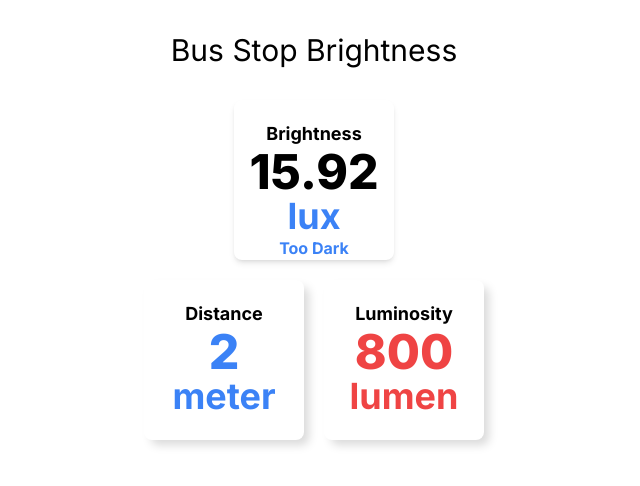
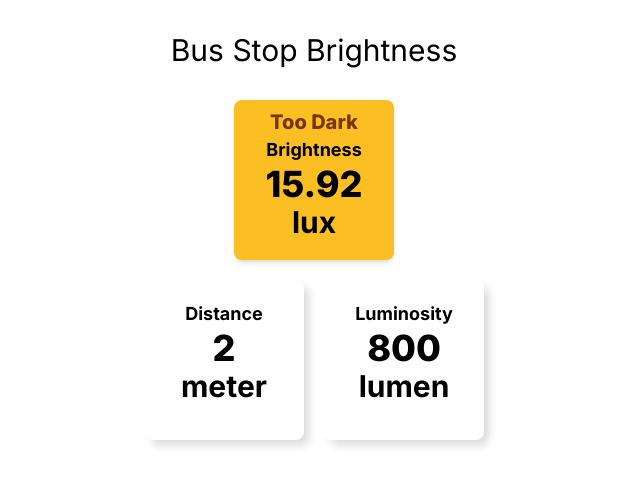
Before and after one commit to Nacnano/embbed-lab-final-project, a Next.js app in the folder web/: page / in a window 1280 px wide. Shown: the top 486 px of the page, without its empty margins (326-966 px from the left). Built offline with nearby package versions, Linux system fonts and the light colour scheme.

Commit message:
feat: refactor threshold

```diff
--- a/web/src/components/BrightnessCard.tsx
+++ b/web/src/components/BrightnessCard.tsx
@@ -1,3 +1,4 @@
+import { threshold } from "@/data/threshold";
 import React from "react";
 
 interface StatusCardProps {
@@ -6,38 +7,42 @@
 
 const StatusCard: React.FC<StatusCardProps> = ({ value }) => {
   let brightnessStatus = "";
-  if (value > 100) {
+  let backgroundColor = "";
+  if (value > threshold.bright) {
     brightnessStatus = "Too Bright";
-  } else if (value < 20) {
+    backgroundColor = "red-500";
+  } else if (value < threshold.dark) {
     brightnessStatus = "Too Dark";
+    backgroundColor = "red-500";
   } else {
     brightnessStatus = "OK";
+    backgroundColor = "green";
   }
 
   return (
-    <div className="w-40 h-40 bg-white rounded-lg justify-center items-center pt-5 shadow-md">
-      <div className="text-center font-bold text-lg">Brightness</div>
-      <div
-        className={`text-center font-extrabold text-5xl text-blue-500"
-        }`}
-      >
-        {value.toFixed(2)}
-      </div>
-      <div className="text-center font-bold text-4xl text-blue-500">lux</div>
-
-      <div className="text-center font-bold">
+    <div
+      className={`w-40 h-40 rounded-lg justify-center items-center pt-2 shadow-md ${
+        threshold.dark <= value && value <= threshold.dark
+          ? "bg-green-400"
+          : "bg-amber-400"
+      }`}
+    >
+      <div className="text-center font-extrabold text-xl">
         <span
           className={`${
-            value > 80
-              ? "text-red-500"
-              : value < 20
-              ? "text-blue-500"
-              : "text-green-500"
+            threshold.dark <= value && value <= threshold.dark
+              ? "text-green-900"
+              : "text-amber-900"
           }`}
         >
           {brightnessStatus}
         </span>
       </div>
+      <div className="text-center font-bold text-lg">Brightness</div>
+      <div className={`text-center font-extrabold text-4xl`}>
+        {value.toFixed(2)}
+      </div>
+      <div className="text-center font-bold text-3xl">lux</div>
     </div>
   );
 };
--- a/web/src/components/InfoCard.tsx
+++ b/web/src/components/InfoCard.tsx
@@ -22,7 +22,7 @@
     case InfoType.Luminosity:
       title = "Luminosity";
       unit = "lumen";
-      color = "red-500";
+      color = "blue-500";
       break;
     default:
       title = "untitled";
@@ -37,10 +37,10 @@
       style={{ boxShadow: "6px 6px 10px -1px rgba(0,0,0,0.15)" }}
     >
       <div className="text-center font-bold text-lg">{title}</div>
-      <div className={`text-center font-extrabold text-5xl text-${color}`}>
+      <div className={`text-center font-extrabold text-4xl text-${color}`}>
         {value}
       </div>
-      <div className={`text-center font-bold text-4xl text-${color}`}>
+      <div className={`text-center font-bold text-3xl text-${color}`}>
         {unit}
       </div>
     </div>
--- /dev/null
+++ b/web/src/data/threshold.ts
@@ -0,0 +1,4 @@
+export const threshold = {
+  dark: 20,
+  bright: 100,
+};
```
